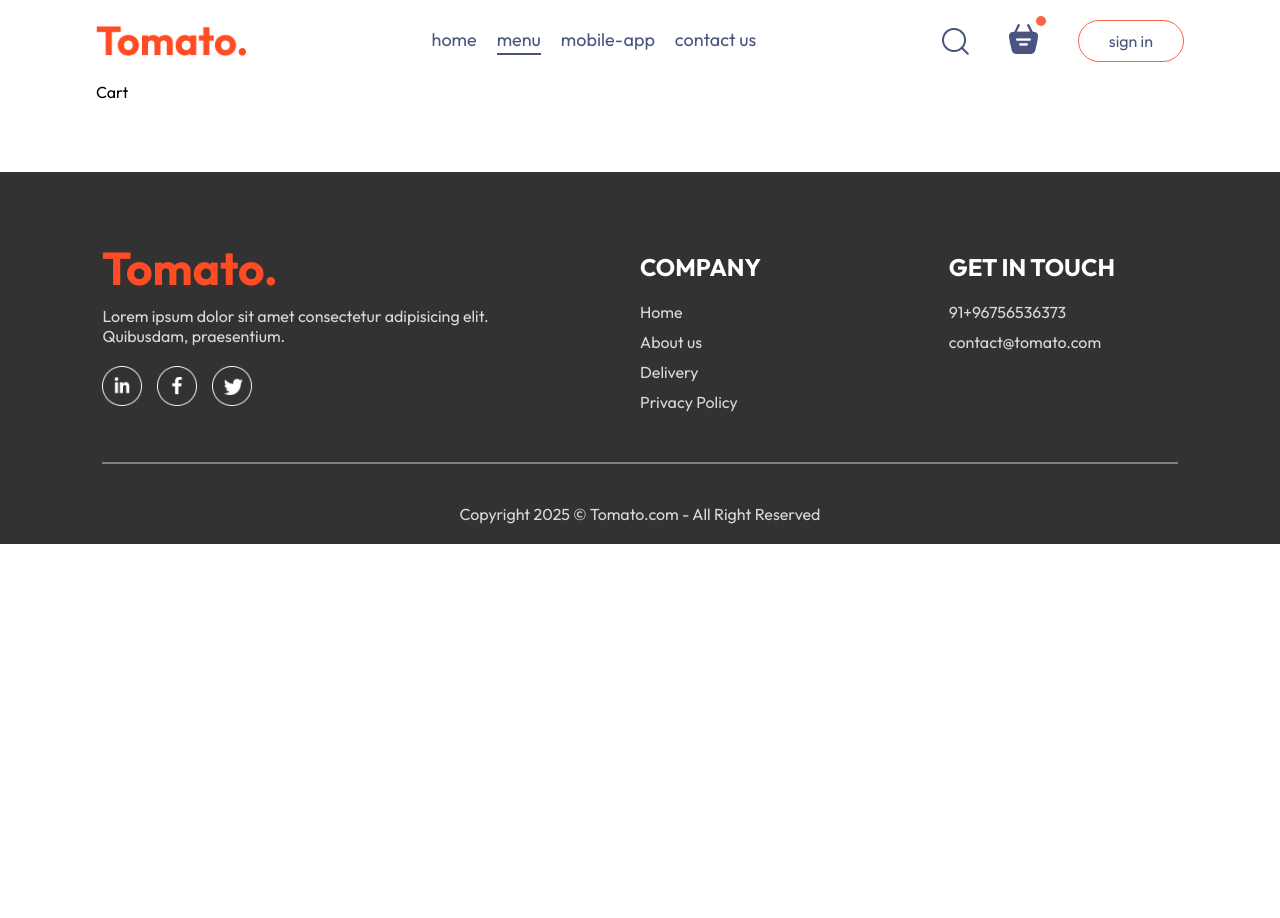
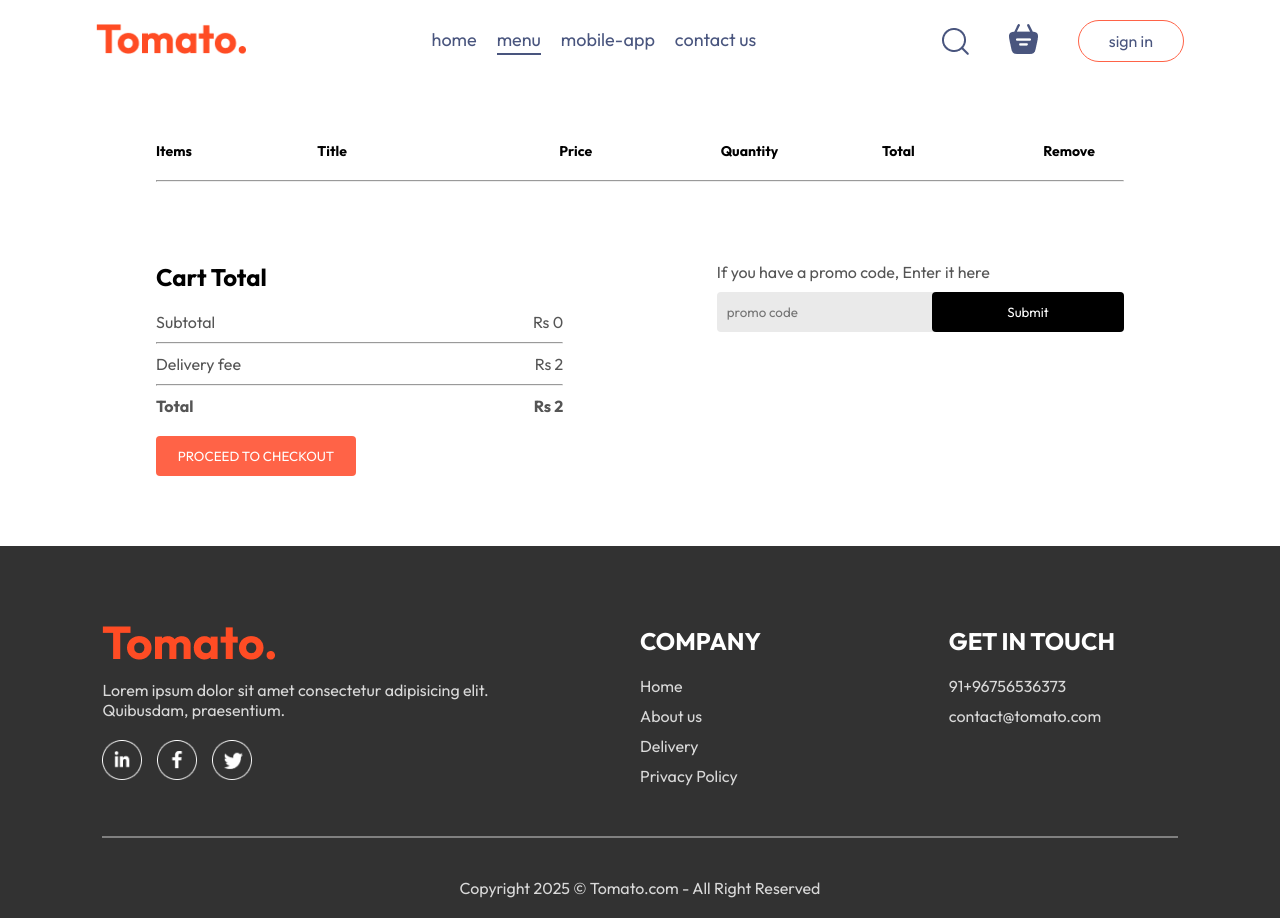
Before and after one commit to SohamPethkar7038/FoodDeliveryMern, a React (Vite) app in the folder frontend/: page /cart in a window 1280 px wide. Before the commit the page ends 800 px from the top, so only its background shows below. Built offline with nearby package versions, Linux system fonts and the light colour scheme.

Commit message:
add cart page and logic of basket item number

```diff
--- a/frontend/src/components/Navbar/Navbar.css
+++ b/frontend/src/components/Navbar/Navbar.css
@@ -52,14 +52,26 @@
 
 }
 
-.navbar-search-icon .dot{
-    position: absolute;
-    min-width: 10px;
-    min-height: 10px;
-    background-color: tomato;
-    border-radius: 5px;
-    top: -8px;
-    right: -8px;
+
+
+.cart-icon {
+  position: relative;
+}
+
+.cart-count {
+  position: absolute;
+  top: -19px;
+  right: -16px;
+  background-color: #ff4c24;
+  color: white;
+  font-size: 12px;
+  min-width: 18px;
+  height: 18px;
+  border-radius: 50%;
+  display: flex;
+  align-items: center;
+  justify-content: center;
+  font-weight: 600;
 }
 
 
--- a/frontend/src/components/Navbar/Navbar.jsx
+++ b/frontend/src/components/Navbar/Navbar.jsx
@@ -1,14 +1,17 @@
-import React, { useState } from 'react'
+import React, { useContext, useState } from 'react'
 import {assets} from '../../assets/assets'
 import {Link} from 'react-router-dom'
 import './Navbar.css'
+import { StoreContext } from '../../context/StoreContext'
 
 const Navbar = ({setShowLogin}) => {
 
   const [menu,setMenu]=useState("menu");
+  const {getTotalCartItems}=useContext(StoreContext)
+
   return (
     <div className='navbar'>
-     <img src={assets.logo} alt="" className="logo" />
+     <Link to='/'><img src={assets.logo} alt="" className="logo" /></Link>
       <ul className='navbar-menu'>
         <Link to='/' onClick={()=>setMenu("home")} className={menu==="home"?"active":""}>home</Link>
          <a href='#explore-menu' onClick={()=>setMenu("menu")} className={menu==="menu"?"active":""}>menu</a>
@@ -18,8 +21,14 @@
       <div className='navbar-right'>
         <img src={assets.search_icon} alt="" />
         <div className='navbar-search-icon'>
-          <img src={assets.basket_icon} alt="" />
-          <div className='dot'></div>
+          <Link to="/cart" className="cart-icon">
+  <img src={assets.basket_icon} alt="" />
+  {getTotalCartItems() > 0 && (
+    <span className="cart-count">
+      {getTotalCartItems()}
+    </span>
+  )}
+</Link>
         </div>
         <button onClick={()=>setShowLogin(true)}>sign in</button>
       </div>
--- a/frontend/src/context/StoreContext.jsx
+++ b/frontend/src/context/StoreContext.jsx
@@ -22,16 +22,35 @@
         setCartItems((prev)=>({...prev,[itemId]:prev[itemId]-1}));
     }
 
-    useEffect(()=>{
-        console.log(cartItems)
-    },[cartItems])
+    const getTotalCartAmount=()=>{
+        let totalAmount=0;
+
+        for(const item in cartItems){
+
+            if(cartItems[item]>0){
+                let itemInfo=food_list.find((product)=>product._id===item);
+                totalAmount+=itemInfo.price*cartItems[item];
+            }
+        }
+        return totalAmount;
+    }
+
+    const getTotalCartItems = () => {
+    let totalItems = 0;
+    for (const item in cartItems) {
+        totalItems += cartItems[item];
+    }
+    return totalItems;
+}
 
     const contextValue={
         food_list,
         cartItems,
         setCartItems,
         addToCart,
-        removeFromCart
+        removeFromCart,
+        getTotalCartAmount,
+        getTotalCartItems
     }
     return(
         <StoreContext.Provider value={contextValue}>
--- a/frontend/src/pages/Cart/Cart.css
+++ b/frontend/src/pages/Cart/Cart.css
@@ -0,0 +1,142 @@
+.cart{
+    margin: 60px;
+
+}
+
+.cart-item-title{
+    display: grid;
+    grid-template-columns: 1fr 1.5fr 1fr 1fr 1fr 0.5fr;
+    align-items: center;
+    color:black;
+    font-size: max(1vw,12px);
+}
+
+.cart-item-title .title-p{
+    font-size: 14px;
+    font-weight: 700;
+}
+
+.cart-item-item{
+    margin: 10px 0px;
+    color: black;
+}
+
+.cart-item-item p{
+    font-size: 13px;
+
+}
+.cart-item-item img{
+    width: 50px;
+}
+
+.cart hr{
+    height: 1px;
+    background-color: #e2e2e2;
+}
+
+.cart-item-item .cross{
+    cursor: pointer;
+   font-size: 20px;
+}
+
+
+.cart-bottom{
+    margin-top:80px;
+    display: flex;
+    justify-content:space-between;
+    gap: max(12vw,20px);
+
+}
+
+.cart-total{
+    flex: 1;
+    display: flex;
+    flex-direction: column;
+    gap: 20px;
+}
+
+.cart-total-details{
+    display: flex;
+    justify-content: space-between;
+    color: #555;
+}
+
+.cart-total hr{
+    margin: 10px 0px;
+}
+
+.cart-total button{
+    border:none;
+    color: white;
+    background-color: tomato;
+    width: max(15vw,200px);
+    padding: 12px 0px;
+    border-radius: 4px;
+    cursor: pointer;
+}
+
+.cart-promocode{
+    flex:1;
+
+}
+
+.cart-promocode p{
+    color: #555;
+}
+
+.cart-promocode-input{
+    margin-top: 10px;
+    display: flex;
+    justify-content: space-between;
+    align-items: center;
+    background-color: #eaeaea;
+    border-radius: 4px;
+}
+
+.cart-promocode-input input{
+    background: transparent;
+    border: none;
+    padding-left: 10px;
+    outline: none;
+}
+
+.cart-promocode-input button{
+    width: max(15vw,150px);
+    padding: 12px 5px;
+    background-color: black;
+    border: none;
+    color: white;
+   border-radius: 4px;
+}
+
+@media (max-width:750px){
+
+    .cart-bottom{
+        flex-direction: column-reverse;
+
+    }
+
+    .cart-promocode{
+        justify-content: start;
+    }
+
+    .cart-item-item img{
+        width: 20px;
+    }
+
+    .cart-item-item p{
+        font-size: 10px;
+        margin: 2px 0px 2px 0px ;
+    }
+
+    .cart-item-title .title-p{
+        font-size: 10px;
+        gap: 2px;
+    }
+
+    .cart-promocode-input{
+        font-size: 20px;
+    }
+
+
+}
--- a/frontend/src/pages/Cart/Cart.jsx
+++ b/frontend/src/pages/Cart/Cart.jsx
@@ -1,8 +1,75 @@
-import React from 'react'
+import React, { useContext } from 'react'
 import './Cart.css'
+import { StoreContext } from '../../context/StoreContext'
 const Cart = () => {
+
+  const {cartItems,food_list,removeFromCart,getTotalCartAmount}=useContext(StoreContext)
+
+
   return (
-    <div>Cart</div>
+    <div className='cart'>
+      <div className="cart-items">
+        <div className="cart-item-title">
+          <p className='title-p'>Items</p>
+          <p className='title-p'>Title</p>
+          <p className='title-p'>Price</p>
+          <p className='title-p'>Quantity</p>
+          <p className='title-p'>Total</p>
+          <p className='title-p'>Remove</p>
+        </div>
+        <br />
+        <hr />
+        {food_list.map((item,index)=>{
+          if(cartItems[item._id]>0){
+            return (
+              <div>
+              <div className="cart-item-title cart-item-item">
+                <img src={item.image} alt="" />
+                <p>{item.name}</p>
+                <p>Rs {item.price}</p>
+                <p>{cartItems[item._id]}</p>
+                <p>Rs {item.price * cartItems[item._id]}</p>
+                <p className='cross' onClick={()=>removeFromCart(item._id)}>x</p>
+              </div>
+              <hr />
+              </div>
+            )
+          }
+        })}
+      </div>
+
+      <div className="cart-bottom">
+        <div className="cart-total">
+          <h2>Cart Total</h2>
+          <div>
+            <div className="cart-total-details">
+              <p>Subtotal</p>
+              <p>Rs {getTotalCartAmount()}</p>
+            </div>
+            <hr />
+            <div className="cart-total-details">
+              <p>Delivery fee</p>
+              <p>Rs {2}</p>
+            </div>
+            <hr />
+            <div className="cart-total-details">
+              <b>Total</b>
+              <b>Rs {getTotalCartAmount()+2}</b>
+            </div>
+          </div>
+          <button>PROCEED TO CHECKOUT</button>
+        </div>
+        <div className="cart-promocode">
+          <div>
+            <p>If you have a promo code, Enter it here</p>
+            <div className="cart-promocode-input">
+              <input type="text" placeholder='promo code'/>
+              <button>Submit</button>
+            </div>
+          </div>
+        </div>
+      </div>
+    </div>
   )
 }
 
```
